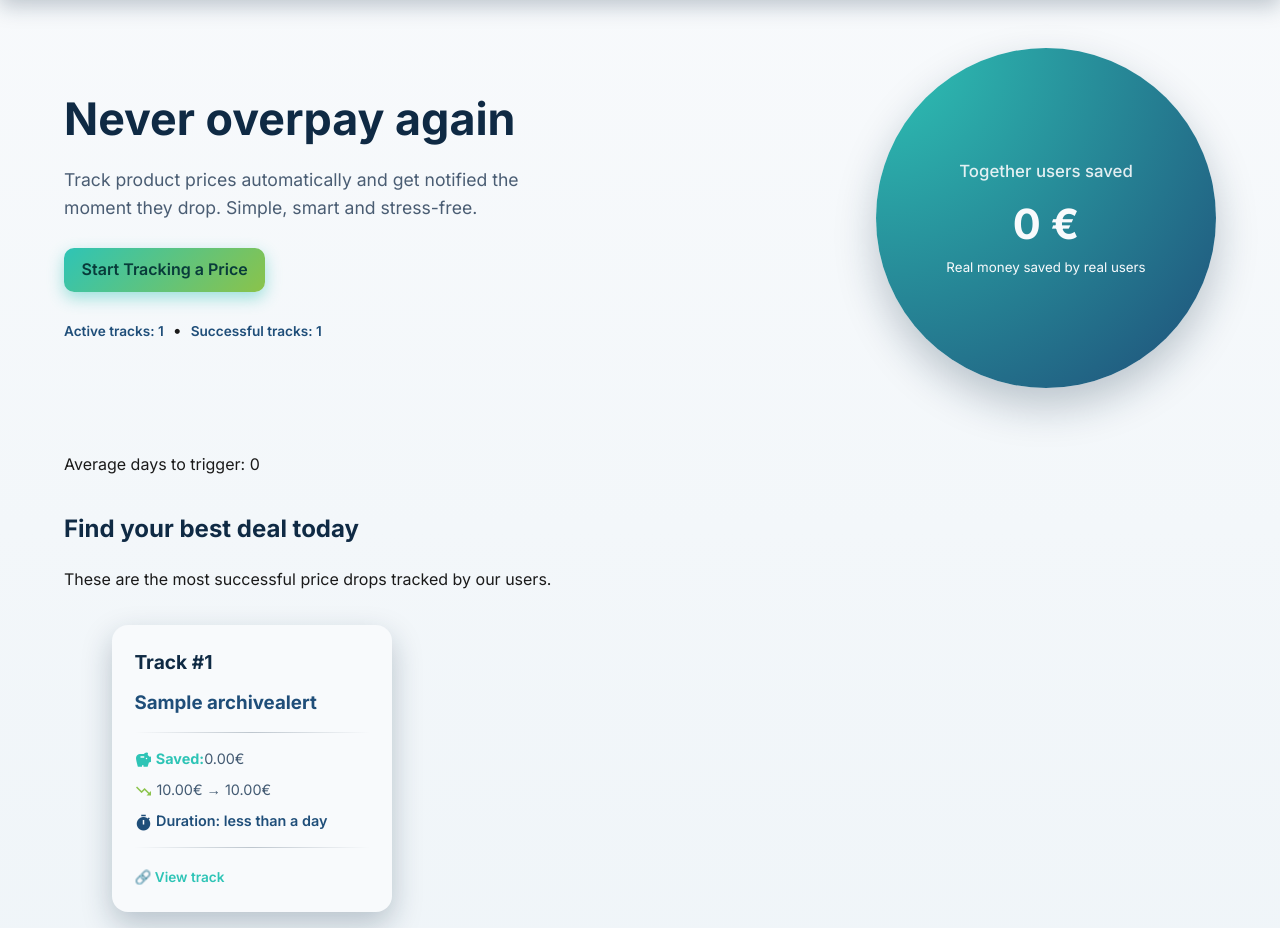
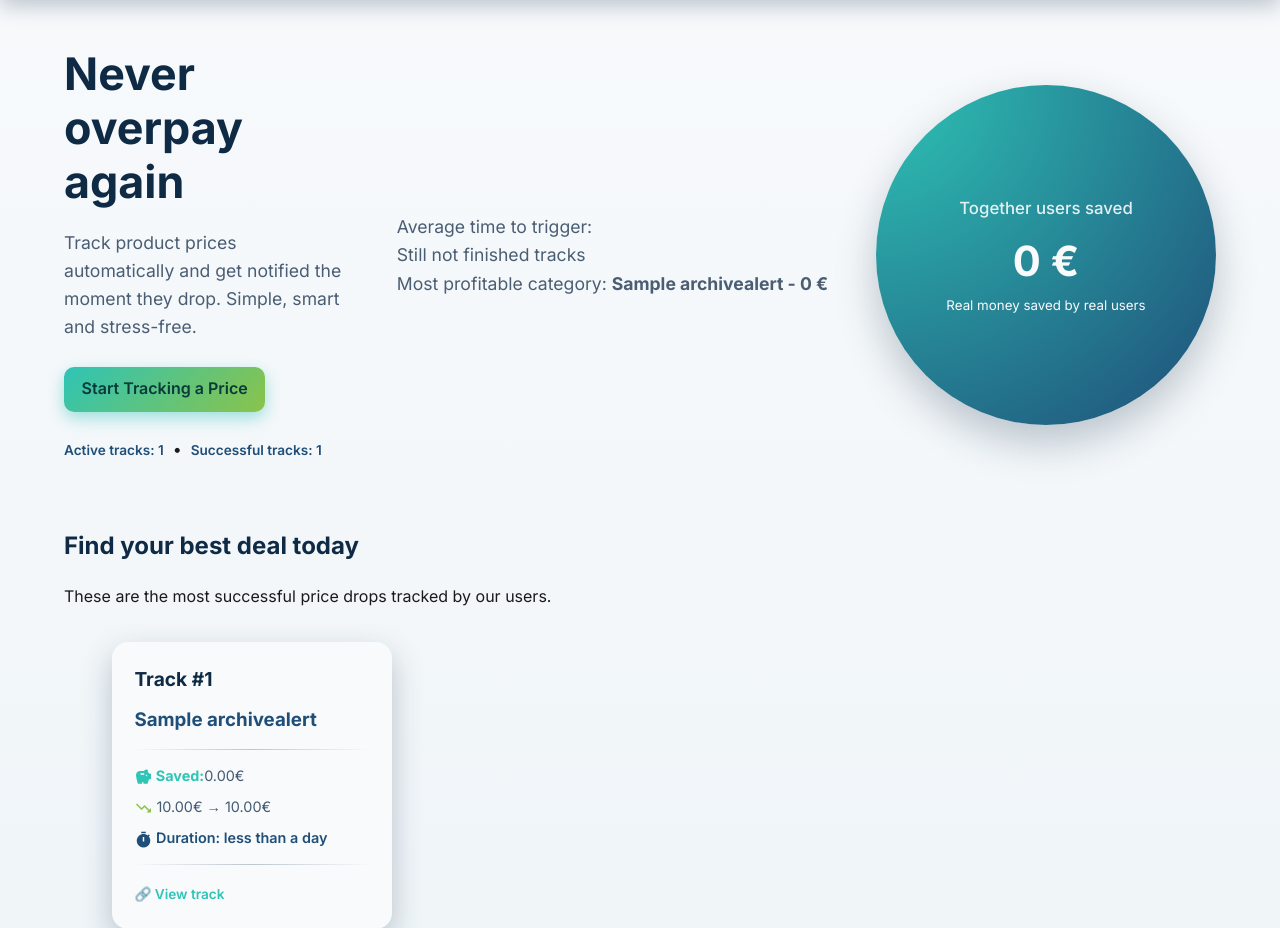
Before and after one commit to ElenaKirilovaA/price_tracker, a Django app: page / in a window 1280 px wide. Shown: the part 78-1006 px from the top of the page. Run offline with Django 5.2, Linux system fonts and the light colour scheme; tables that the repository leaves empty hold one stand-in row (values such as "Sample post").

Commit message:
remove home to common, improve html home, add two more queries

```diff
--- a/alert/urls.py
+++ b/alert/urls.py
@@ -1,20 +1,15 @@
-from django.urls import path, include
+from django.urls import path
 
 from alert import views
 
 app_name = 'alert'
+
 urlpatterns = [
-    path('', views.home, name='home-page'),
-    path('alert/', include([
-        path('', views.display_active_alert, name='alert_list'),
-
+        path('list/', views.display_active_alert, name='alert_list'),
         path('create/', views.alert_create, name='create'),
         path('<int:archived_id>/info/', views.archive_alert_info, name='info_archive'),
         path('<int:product_id>/check/', views.check_alerts, name='check'),
         path('<int:alert_id>/edit/', views.alert_edit, name='edit'),
         path('<int:alert_id>/delete/', views.alert_delete, name='delete'),
         path('past-alerts', views.display_archived_alert, name='history_list')
-    ]))
-
-
-]
+    ]
--- a/alert/views.py
+++ b/alert/views.py
@@ -1,7 +1,7 @@
 from sqlite3.dbapi2 import DateFromTicks
 
 from django.contrib import messages
-from django.db.models import Avg, ExpressionWrapper, F, PositiveIntegerField, DurationField
+from django.db.models import Avg, ExpressionWrapper, F, PositiveIntegerField, DurationField, Max, DecimalField, Sum
 
 from django.http import HttpRequest, HttpResponse
 from django.shortcuts import render, redirect, get_object_or_404
@@ -12,33 +12,12 @@ from alert.service import manage_simulation_tracking, set_timeline_checks
 
 
 # Create your views here.
-def home(request: HttpRequest) -> HttpResponse:
-    active_tracks_count =  Alert.objects.get_active_alerts().count()
-    top_alerts = ArchiveAlert.objects.get_archives_by_saved_money()
-    saved_money = sum(alert.saved_money_eur for alert in top_alerts)
-    avg_trigger_days = (top_alerts
-                        .aggregate(aver=Avg(ExpressionWrapper(
-        F('alert_finished_at') - F('alert_created_at'), output_field=DurationField()))
-    ))
-
-    context = {
-        'page_title': 'Home Page',
-        'counter': active_tracks_count,
-        'alerts': top_alerts[:3],
-        'counter_archive': top_alerts.count(),
-        'saved_money': saved_money or 0,
-        'avg': avg_trigger_days['aver'].days if avg_trigger_days['aver'] else 0,
-    }
-
-    return render(request, 'common/home_page.html', context)
-
-
 def alert_create(request: HttpRequest) -> HttpResponse:
     form = AlertCreateForm(request.POST or None)
 
     if request.method == 'POST' and form.is_valid():
         form.save()
-        return redirect('alert:home-page')
+        return redirect('common:home-page')
 
     context ={
         'home_page': 'Create new track',
--- /dev/null
+++ b/common/service.py
@@ -0,0 +1,32 @@
+from django.db.models import Avg, ExpressionWrapper, DurationField, F, Sum
+
+from alert.models import Alert, ArchiveAlert
+
+
+def get_context_date_home():
+    active_tracks_count = Alert.objects.get_active_alerts().count()
+    top_alerts = ArchiveAlert.objects.get_archives_by_saved_money()
+    saved_money = sum(alert.saved_money_eur for alert in top_alerts)
+    avg_trigger_days = (top_alerts
+    .aggregate(aver=Avg(ExpressionWrapper(
+        F('alert_finished_at') - F('alert_created_at'), output_field=DurationField()))
+    ))
+    most_profitable_category = (top_alerts
+                                .values('category_title')
+                                .annotate(
+        total_saved=Sum(F('started_price_eur') - F('triggered_price_eur')))
+                                .order_by('-total_saved')
+                                .first()
+                                )
+
+    context_map = {
+        'page_title': 'Home Page',
+        'counter': active_tracks_count,
+        'alerts': top_alerts[:3],
+        'counter_archive': top_alerts.count(),
+        'saved_money': saved_money or 0,
+        'avg': avg_trigger_days['aver'].days if avg_trigger_days['aver'] else None,
+        'best_category': most_profitable_category,
+    }
+
+    return context_map
--- /dev/null
+++ b/common/urls.py
@@ -0,0 +1,9 @@
+from django.urls import path
+
+from common import views
+
+app_name = 'common'
+
+urlpatterns= [
+    path('', views.home, name='home-page'),
+]
--- a/common/views.py
+++ b/common/views.py
@@ -1,8 +1,19 @@
-from django.http import HttpRequest
+from django.http import HttpRequest, HttpResponse
 from django.shortcuts import render
+
+from alert.models import Alert, ArchiveAlert
+from common.service import get_context_date_home
+
 
 # Create your views here.
 
 def custom_404(request: HttpRequest, exception):
     handler404 = custom_404
     return render(request, '404.html', status=404)
+
+
+def home(request: HttpRequest) -> HttpResponse:
+
+    context = get_context_date_home()
+
+    return render(request, 'common/home_page.html', context)
--- a/price_tracker/urls.py
+++ b/price_tracker/urls.py
@@ -28,7 +28,8 @@ from price_tracker.settings import MEDIA_URL
 
 urlpatterns = [
        path('admin/', admin.site.urls),
-    path('', include('alert.urls')),
+    path('', include('common.urls')),
+    path('alert/', include('alert.urls')),
 
     path('catalog/', include('catalog.urls')),
     path('product/', include('product.urls')),
--- a/static/css/style.css
+++ b/static/css/style.css
@@ -156,7 +156,11 @@ main {
     color: #4a5d73;
     max-width: 480px;
 }
-
+#middle {
+    font-size: 1.1rem;
+    color: #4a5d73;
+    max-width: 480px;
+}
 /* =====================
    SAVINGS CIRCLE
 ===================== */
--- a/templates/common/home_page.html
+++ b/templates/common/home_page.html
@@ -18,7 +18,27 @@
         <a href="{% url 'alert:history_list' %}" class="hvr">Successful tracks: {{ counter_archive }}</a>
     </div>
 
+       <div id="middle">
+         <p>Average time to trigger:
+         {% if avg  %}
+             <strong>{{ avg }}
+                  {% if avg > 1 %}
+                        days
+                    {% elif avg == 1 %}
+                        day
+                    {% else %}
+                        less than a day
+                    {% endif %}
+            </strong></p>
+             {% else %}
+             <p>Still not finished tracks</p>
+         {% endif %}
 
+    {% if best_category %}
+        <p>Most profitable category: <strong>{{ best_category.category_title }} - {{ best_category.total_saved }} €</strong> </p>
+    {% endif %}
+
+    </div>
     <div id="circle">
         <h1>Together users saved</h1>
         <h2>{{ saved_money }} €</h2>
@@ -27,7 +47,6 @@
 
 </section>
 
-<p>Average days to trigger: {{ avg }}</p>
 <h2>Find your best deal today</h2>
 <p> These are the most successful price drops tracked by our users.</p>
 
--- a/templates/common/navigation.html
+++ b/templates/common/navigation.html
@@ -6,7 +6,7 @@
             <nav>
                 <a href="{% url 'alert:alert_list' %}" class="nav-primary"><strong>Tracks</strong>
                     <span class="material-icons star-icon" title="Most important">bolt</span></a>
-                <a href="{% url 'alert:home-page' %}"><strong> Home</strong></a>
+                <a href="{% url 'common:home-page' %}"><strong> Home</strong></a>
                 <a href='{% url "product:product_list" %}'><strong> Products</strong></a>
                 <a href='{% url "catalog:catalog-overview" %}'><strong> Categories</strong></a>
                 <a href='{% url 'product:create' %}'><strong> Add Product</strong></a>
```
